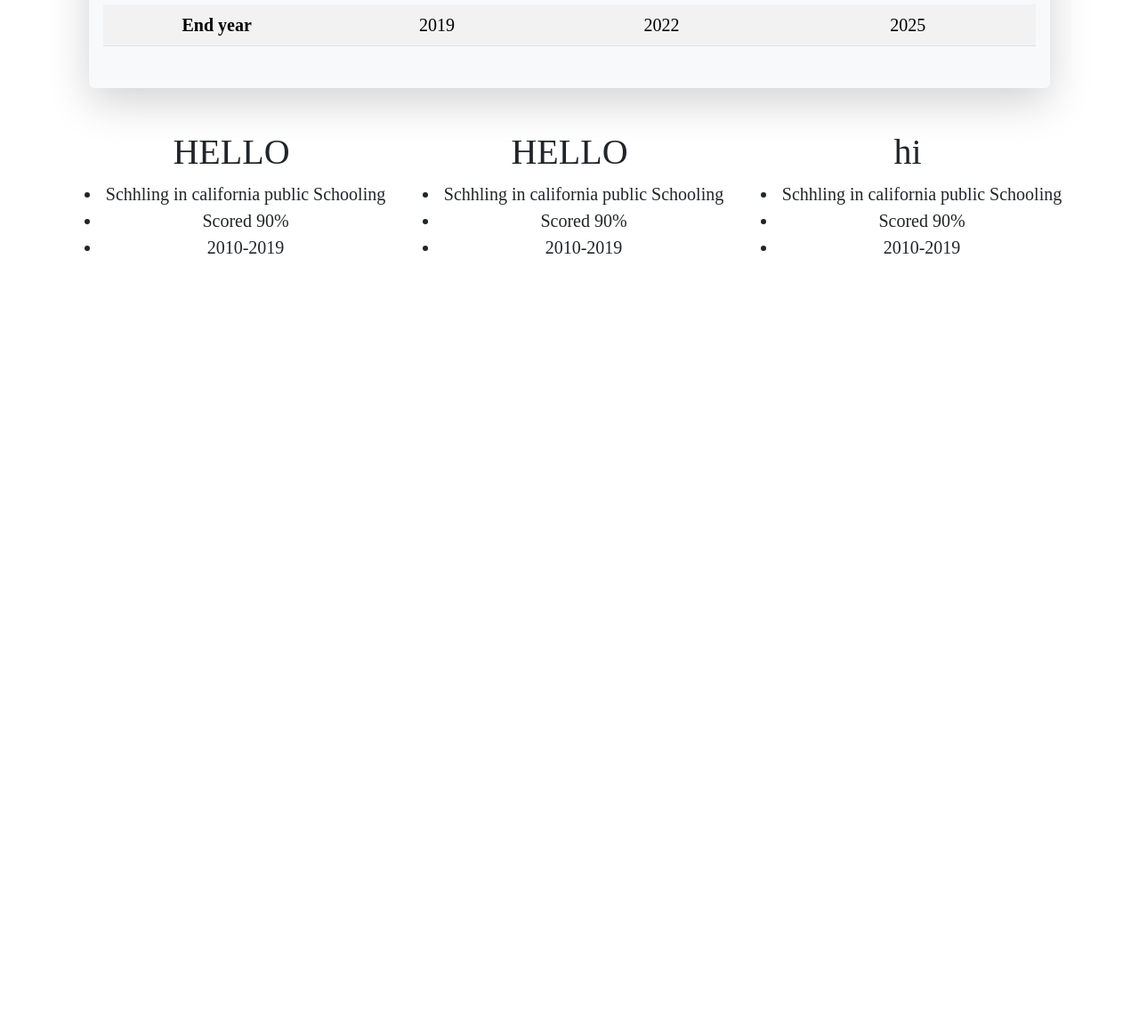
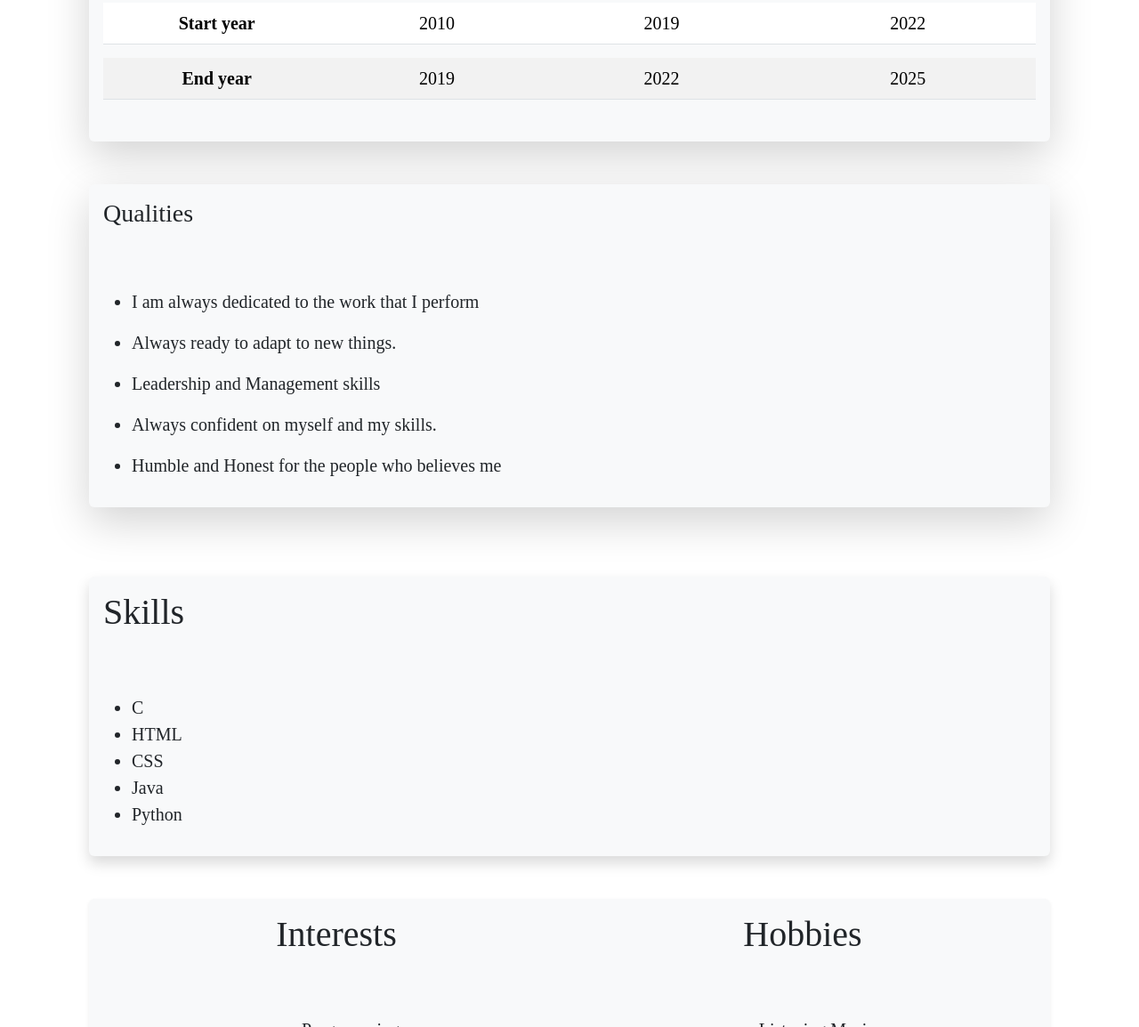
Before and after one commit to rajmohan02/Personal-resume, a plain HTML site: page index.html in a window 1280 px wide. Shown: the part 1646-2800 px from the top of the page at 89% size. Before the commit the page ends 1955 px from the top, so only its background shows below. Drawn offline with nearby package versions, Linux system fonts and the light colour scheme.

Commit message:
1st commit

```diff
--- a/index.html
+++ b/index.html
@@ -21,9 +21,11 @@
             <br>
             <li>Email id : rajrmohan555@gmail.com</li>
             <br>
+            <li>X : <a href="https://twitter.com/Mohan_Raj_02">https://twitter.com/Mohan_Raj_02</a></li>
+            <br>
             <li>Instagram : _raj.mohan_</li>
             <br>
-            <li>Linkedin : <a href="www.linkedin.com/in/mohan-raj-r-3612a4198">www.linkedin.com/in/mohan-raj-r-3612a4198</a></li>
+            <li>Linkedin : <a href="https://www.linkedin.com/in/mohan-raj-r-3612a4198/">www.linkedin.com/in/mohan-raj-r-3612a4198</a></li>
         </ul>
     </div>
     <div class="shadow-lg p-3 mb-5 bg-body-tertiary rounded" id = "career">
@@ -84,45 +86,60 @@
             </tr>
         </table>
     </div>
+    <div class="shadow-lg p-3 mb-5 bg-body-tertiary rounded" id = "career">
+        <h3>Qualities</h3>
+        <br><br>
+        <ul>
+            <li><p>I am always dedicated to the work that I perform</p></li>
+            <li><p>Always ready to adapt to new things.</p></li>
+            <li><p>Leadership and Management skills</p></li>
+            <li><p>Always confident on myself and my skills.</p></li>
+            <li>Humble and Honest for the people who believes me</li>
+        </ul>
+    </div>
+    <br>
+    <div class="shadow p-3 mb-5 bg-body-tertiary rounded" id = "skills">
+        <h1>Skills</h1>
+        <br><br>
+        <ul>
+            <li>C</li>
+            <li>HTML</li>
+            <li>CSS</li>
+            <li>Java</li>
+            <li>Python</li>
+        </ul>
+    </div>
+    <div class="shadow-sm p-3 mb-5 bg-body-tertiary rounded" id = "Interests">
     <div class="container text-center">
         <div class="row align-items-start">
           <div class="col">
-            <h1>HELLO</h1>
+            <h1>Interests</h1>
+            <br><br>
             <ul>
-                <li>
-                    Schhling in california public Schooling
-                </li>
-                <li>
-                    Scored 90%
-                </li>
-                <li>2010-2019</li>
+                <li>Programming</li>
+                <br>
+                <li>Music</li>
+                <br>
+                <li>Sports</li>
+                <br>
+                <li>History</li>
+                <br>
+                <li>Current Affairs</li>
             </ul>
           </div>
           <div class="col">
-            <h1>HELLO</h1>
+            <h1>Hobbies</h1>
+            <br><br>
             <ul>
-                <li>
-                    Schhling in california public Schooling
-                </li>
-                <li>
-                    Scored 90%
-                </li>
-                <li>2010-2019</li>
+                <li>Listening Music</li>
+                <li>Reading blogs</li>
+                <li>Playing chess</li>
+                <li>Cooking</li>
             </ul>
           </div>
-          <div class="col">
-                           <h1>hi</h1>
-            <ul>
-                <li>
-                    Schhling in california public Schooling
-                </li>
-                <li>
-                    Scored 90%
-                </li>
-                <li>2010-2019</li>
-            </ul>
-          </div>
+
         </div>
       </div>
+    </div>
 </body>
 </html>
--- a/style.css
+++ b/style.css
@@ -35,3 +35,13 @@ td{
     margin-left: 100px;
     margin-right: 100px;
 }
+
+#skills{
+    margin-left: 100px;
+    margin-right: 100px;
+}
+
+#Interests{
+    margin-left: 100px;
+    margin-right: 100px;
+}
```
